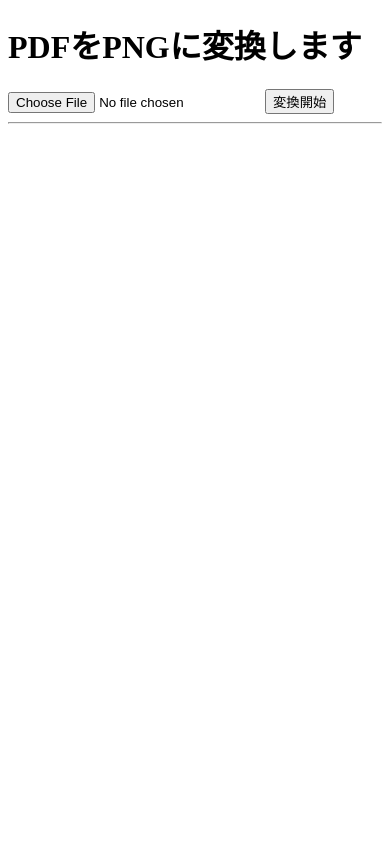
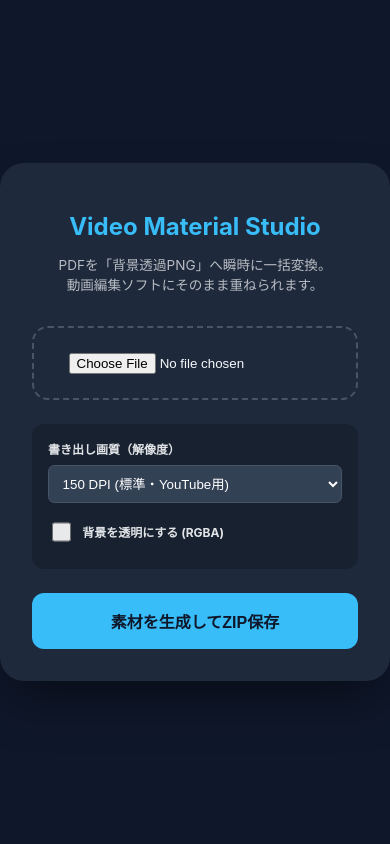
Before and after one commit to webillion/pdf-to-png, a Flask app: page / in a window 390 px wide. Run offline with Flask 3, Linux system fonts and the light colour scheme.

Commit message:
Revamp index.html for PDF to PNG tool
Updated the HTML structure and styling for the PDF to PNG conversion tool. Added responsive design elements and improved user interface components.

```diff
--- a/pdf_tool/templates/index.html
+++ b/pdf_tool/templates/index.html
@@ -1,7 +1,7 @@
 <!DOCTYPE html>
-<html>
+<html lang="ja">
 <head>
-    <!-- Google tag (gtag.js) -->
+     <!-- Google tag (gtag.js) -->
 <script async src="https://www.googletagmanager.com/gtag/js?id=G-MTB190WE2E"></script>
 <script>
   window.dataLayer = window.dataLayer || [];
@@ -10,29 +10,106 @@
 
   gtag('config', 'G-MTB190WE2E');
 </script>
-    <title>PDF to PNG 変換ツール</title>
+    <meta charset="UTF-8">
+    <meta name="viewport" content="width=device-width, initial-scale=1.0">
+    <title>Video Material Studio | PDF to PNG</title>
+    <style>
+        :root {
+            --bg: #0f172a; --card: #1e293b; --accent: #38bdf8; --text: #f8fafc;
+        }
+        body {
+            background-color: var(--bg); color: var(--text);
+            font-family: 'Inter', system-ui, sans-serif;
+            display: flex; justify-content: center; align-items: center; min-height: 100vh; margin: 0;
+        }
+        .container {
+            background: var(--card); padding: 2rem; border-radius: 1.5rem;
+            box-shadow: 0 25px 50px -12px rgba(0,0,0,0.5);
+            width: 100%; max-width: 400px; text-align: center;
+        }
+        h1 { font-size: 1.5rem; color: var(--accent); margin-bottom: 0.5rem; }
+        .description { font-size: 0.85rem; opacity: 0.7; margin-bottom: 2rem; }
+
+        .upload-zone {
+            border: 2px dashed #475569; padding: 1.5rem; border-radius: 1rem; margin-bottom: 1.5rem;
+            transition: border-color 0.3s;
+        }
+        .upload-zone:hover { border-color: var(--accent); }
+
+        .option-group {
+            background: rgba(0,0,0,0.2); padding: 1rem; border-radius: 0.75rem;
+            margin-bottom: 1.5rem; text-align: left;
+        }
+        label { display: block; font-size: 0.75rem; font-weight: bold; margin-bottom: 0.5rem; opacity: 0.9; }
+
+        select {
+            width: 100%; padding: 0.6rem; background: #334155; color: white;
+            border: 1px solid #475569; border-radius: 0.4rem; margin-bottom: 1rem;
+        }
+
+        .checkbox-container { display: flex; align-items: center; cursor: pointer; gap: 0.5rem; }
+        .checkbox-container input { width: 1.2rem; height: 1.2rem; cursor: pointer; }
+
+        button {
+            width: 100%; padding: 1rem; background: var(--accent); color: var(--bg);
+            border: none; border-radius: 0.75rem; font-weight: bold; font-size: 1rem;
+            cursor: pointer; transition: all 0.2s;
+        }
+        button:hover { background: #7dd3fc; transform: translateY(-2px); }
+        button:disabled { background: #475569; cursor: not-allowed; transform: none; }
+
+        #loading { display: none; margin-top: 1rem; font-size: 0.8rem; color: var(--accent); animation: pulse 1.5s infinite; }
+        @keyframes pulse { 0%, 100% { opacity: 1; } 50% { opacity: 0.5; } }
+    </style>
 </head>
 <body>
-    <h1>PDFをPNGに変換します</h1>
+    <div class="container">
+        <h1>Video Material Studio</h1>
+        <p class="description">PDFを「背景透過PNG」へ瞬時に一括変換。<br>動画編集ソフトにそのまま重ねられます。</p>
 
-    <form method="post" enctype="multipart/form-data">
-        <input type="file" name="file" accept=".pdf">
-        <button type="submit">変換開始</button>
-    </form>
+        <form id="convert-form" method="POST" enctype="multipart/form-data">
+            <div class="upload-zone">
+                <input type="file" name="file" accept=".pdf" required>
+            </div>
 
-    <hr>
+            <div class="option-group">
+                <label for="dpi">書き出し画質（解像度）</label>
+                <select name="dpi" id="dpi">
+                    <option value="72">72 DPI (軽量・プレビュー用)</option>
+                    <option value="150" selected>150 DPI (標準・YouTube用)</option>
+                    <option value="300">300 DPI (高品質・4K動画用)</option>
+                </select>
 
-    {% if images %}
-        <h2>変換結果:</h2>
-        {% for img in images %}
-            <div style="margin-bottom: 20px;">
-                <p>{{ img }}</p>
-                <img src="{{ url_for('static', filename=img) }}" width="500">
-                <br>
-                <a href="{{ url_for('static', filename=img) }}" download>保存する</a>
+                <label class="checkbox-container">
+                    <input type="checkbox" name="transparent" id="transparent">
+                    <span>背景を透明にする (RGBA)</span>
+                </label>
             </div>
-        {% endfor %}
-    {% endif %}
+
+            <button type="submit" id="submit-btn">素材を生成してZIP保存</button>
+        </form>
+
+        <div id="loading">🚀 変換中... サーバーで画像を生成しています。</div>
+    </div>
+
+    <script>
+        // 設定をLocalStorageに保存してリピーターの利便性を向上
+        const dpiSelect = document.getElementById('dpi');
+        const transCheck = document.getElementById('transparent');
+
+        window.onload = () => {
+            if(localStorage.getItem('dpi')) dpiSelect.value = localStorage.getItem('dpi');
+            if(localStorage.getItem('trans') === 'true') transCheck.checked = true;
+        }
+
+        document.getElementById('convert-form').onsubmit = function() {
+            localStorage.setItem('dpi', dpiSelect.value);
+            localStorage.setItem('trans', transCheck.checked);
+
+            document.getElementById('submit-btn').disabled = true;
+            document.getElementById('loading').style.display = 'block';
+            return true;
+        };
+    </script>
 </body>
-
 </html>
```
